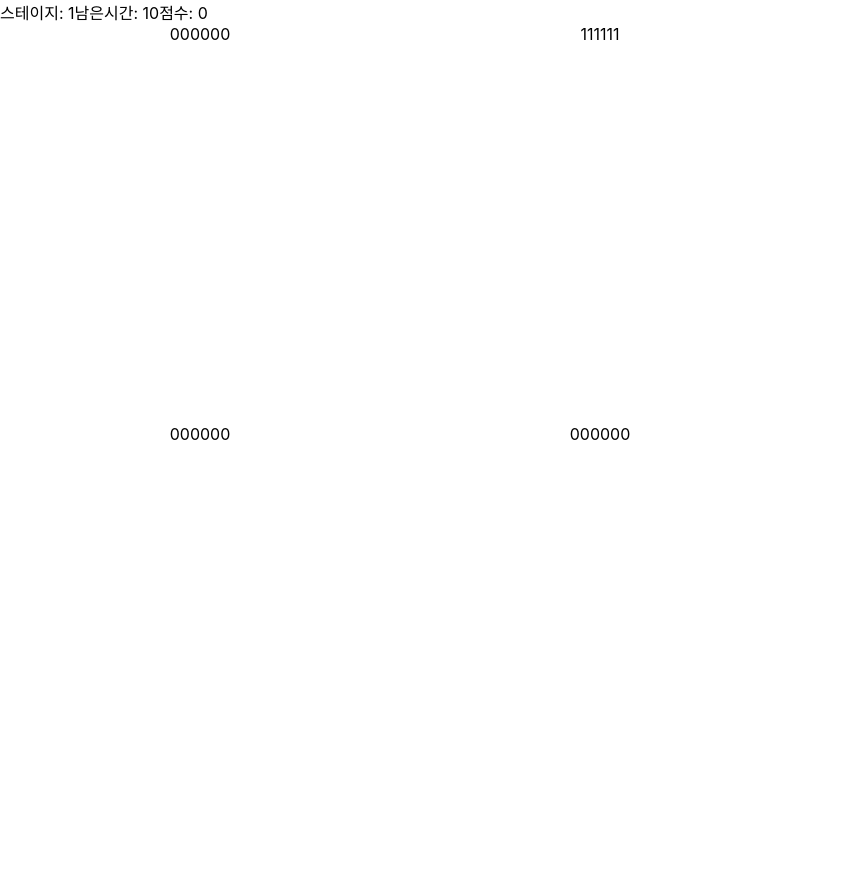
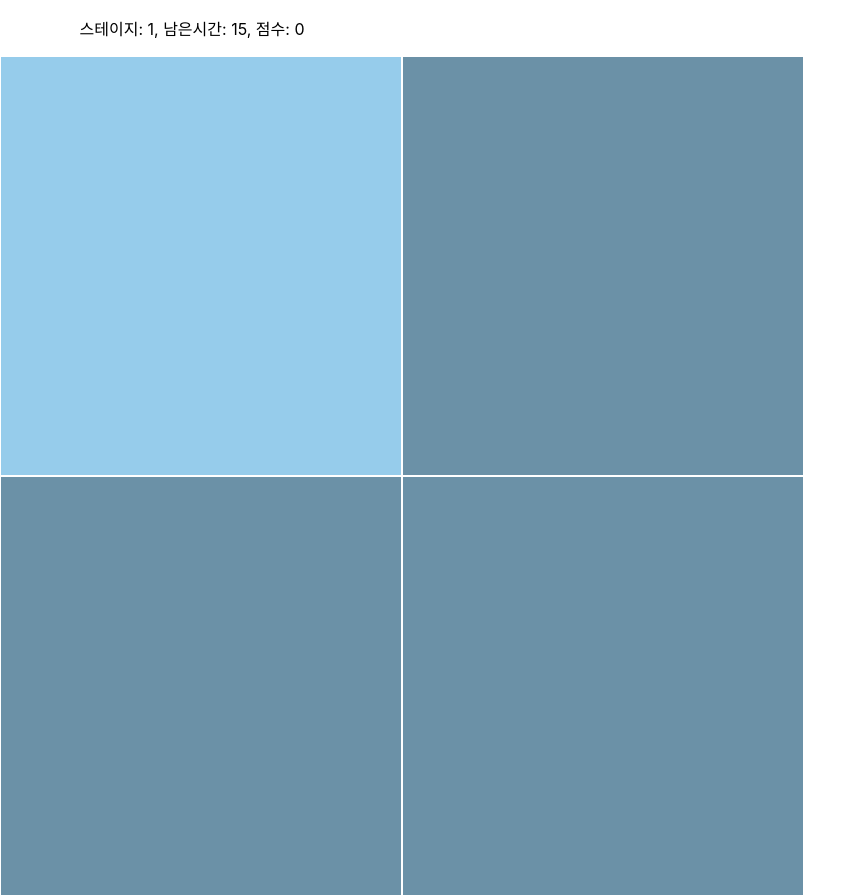
Before and after one commit to woobottle/square-select-game, a React (Create React App) app: page / in a window 1280 px wide. Shown: the whole page, without its empty margins (0-866 px from the left). Before the commit the page ends 824 px from the top, so only its background shows below. Built offline with nearby package versions, Linux system fonts and the light colour scheme.

Commit message:
add color and click action

```diff
--- a/src/App.css
+++ /dev/null
@@ -1,38 +0,0 @@
-.App {
-  text-align: center;
-}
-
-.App-logo {
-  height: 40vmin;
-  pointer-events: none;
-}
-
-@media (prefers-reduced-motion: no-preference) {
-  .App-logo {
-    animation: App-logo-spin infinite 20s linear;
-  }
-}
-
-.App-header {
-  background-color: #282c34;
-  min-height: 100vh;
-  display: flex;
-  flex-direction: column;
-  align-items: center;
-  justify-content: center;
-  font-size: calc(10px + 2vmin);
-  color: white;
-}
-
-.App-link {
-  color: #61dafb;
-}
-
-@keyframes App-logo-spin {
-  from {
-    transform: rotate(0deg);
-  }
-  to {
-    transform: rotate(360deg);
-  }
-}
--- a/src/App.tsx
+++ b/src/App.tsx
@@ -1,16 +1,42 @@
-import React, { useState } from 'react';
+import React, { useEffect, useMemo, useRef, useState } from 'react';
 import { ScoreBoard, GameBoard } from './components'
-import './App.css';
+import { useInterval } from './common/hooks';
+import { initialStage, initialTime, initialScore } from './common/constants/index';
+import { getResultText } from './common/utils';
 
 function App() {
-  const [stage, setStage] = useState<number>(1);
-  const [time, setTime] = useState<number>(15);
-  const [score, setScore] = useState<number>(0);
+  const [stage, setStage] = useState<number>(initialStage);
+  const [time, setTime] = useState<number>(initialTime);
+  const [score, setScore] = useState<number>(initialScore);
+  const [isRunning, setIsRunning] = useState<boolean>(true)
+  const resultText = useMemo(() => getResultText(stage, score), [stage, score]);
+  const timeRef = useRef<number>(time);
+
+  // useInterval(() => setTime((currTime) => currTime -= 1), isRunning ? 1000 : null)
+
+  useEffect(() => {
+    timeRef.current = time;
+    if (time <= 0) {
+      setTime(initialTime)
+      setIsRunning(false)
+    }
+  }, [time])
+
+  useEffect(() => {
+    if (isRunning === false) {
+      alert(resultText);
+
+      setStage(initialStage)
+      setTime(initialTime)
+      setScore(initialScore)
+      setIsRunning(true);
+    }
+  }, [isRunning, resultText])
 
   return (
     <div className="App">
-      <ScoreBoard stage={stage} time={time} score={score} setTime={setTime} setStage={setStage} setScore={setScore}/>
-      <GameBoard time={time} stage={stage} setStage={setStage} setTime={setTime} setScore={setScore}/>
+      <ScoreBoard stage={stage} time={time} score={score} />
+      <GameBoard timeRef={timeRef} stage={stage} setStage={setStage} setTime={setTime} setScore={setScore}/>
     </div>
   );
 }
--- /dev/null
+++ b/src/common/constants/index.ts
@@ -0,0 +1,4 @@
+export const minusTime = 3;
+export const initialStage = 1;
+export const initialTime = 15;
+export const initialScore = 0;
--- /dev/null
+++ b/src/common/utils/index.ts
@@ -0,0 +1,21 @@
+export const getResultText = (stage: number, score: number) =>
+  `최종 stage는 ${stage} 점수는 ${score} 입니다!!`;
+
+export const getPlusScore = (stage: number, remainTime: number) => {
+  return stage * stage * remainTime;
+};
+
+export const getBlockColors = (stage: number) => {
+  const red = Math.round(Math.random() * 255);
+  const blue = Math.round(Math.random() * 255);
+  const green = Math.round(Math.random() * 255);
+
+  const _red = Math.round((red / 100) * (70 + stage));
+  const _blue = Math.round((blue / 100) * (70 + stage));
+  const _green = Math.round((green / 100) * (70 + stage));
+
+  return {
+    answerColor: `rgb(${red}, ${blue}, ${green})`,
+    baseColor: `rgb(${_red}, ${_blue}, ${_green})`,
+  };
+};
--- a/src/components/BoardBlock.tsx
+++ b/src/components/BoardBlock.tsx
@@ -1,14 +1,13 @@
 import React from 'react';
 
 interface BoardBlockProps {
-  type: string;
+  color: string;
   size: number;
   onClick: React.MouseEventHandler<HTMLDivElement>;
-  text: string;
 }
 
-export const BoardBlock = ({ type, size, onClick, text } : BoardBlockProps) => {
+export const BoardBlock = ({ color, size, onClick } : BoardBlockProps) => {
   return (
-    <div style={{ width: `calc(800px/${Math.sqrt(size)})` }} onClick={onClick}>{text}</div>
+    <div style={{ width: `calc(800px/${Math.sqrt(size)})`, backgroundColor: color, margin: '1px' }} onClick={onClick} />
   )
 }
--- a/src/components/GameBoard.tsx
+++ b/src/components/GameBoard.tsx
@@ -1,43 +1,41 @@
 import React from 'react'
 import styled from 'styled-components';
+import { minusTime } from '../common/constants';
+import { getBlockColors, getPlusScore } from '../common/utils';
 import { BoardBlock } from './BoardBlock';
+import { initialTime } from '../common/constants/index';
 
 interface GameBoardProps {
-  time: number;
   stage: number;
+  timeRef: React.MutableRefObject<number>;
   setStage: React.Dispatch<React.SetStateAction<number>>;
   setTime: React.Dispatch<React.SetStateAction<number>>;
   setScore: React.Dispatch<React.SetStateAction<number>>;
 }
 
-const GameBoard = ({ time, stage, setStage, setTime, setScore }: GameBoardProps) => {
-  const size = Math.pow(Math.ceil(stage/2) + 1, 2)
+const GameBoard = ({ timeRef, stage, setStage, setTime, setScore }: GameBoardProps) => {
+  const size = Math.pow(Math.ceil(stage / 2) + 1, 2);
   const answer = ~~(Math.random() * size)
   const questions = Array(size).fill(0)
   questions[answer] = 1
 
+  const { answerColor, baseColor } = getBlockColors(stage);
   const wrongClick = () => {
-    setTime((el) => el -= 3)
+    setTime((el) => el -= minusTime)
   }
 
   const nextStage = () => {
-    setScore((score) => {
-      const addedScore = stage * stage * time;
-      console.log(addedScore, time)
-      return score += addedScore
-    })
+    const plusScore = getPlusScore(stage, timeRef.current);
+    setScore((score) => score += plusScore)
     setStage((el) => el += 1)
-    setTime(15)
+    setTime(initialTime)
   }
 
   return (
     <GameBoardWrapper>
-      {questions.map((question) => {
-        if(question === 0) {
-          return <BoardBlock type="" size={size} onClick={wrongClick} text="000000"/>
-        }
-        return <BoardBlock type="" size={size} onClick={nextStage} text="111111" />
-      })}
+      {questions.map((question) =>
+        <BoardBlock size={size} onClick={question === 0 ? wrongClick : nextStage} color={question === 0 ? baseColor : answerColor} />
+      )}
     </GameBoardWrapper>
   )
 }
@@ -45,19 +43,15 @@ const GameBoard = ({ time, stage, setStage, setTime, setScore }: GameBoardProps)
 export default React.memo(GameBoard);
 
 const GameBoardWrapper = styled.div`
-  width: 800px;
-  height: 800px;
+  width: 840px;
+  height: 840px;
   display: flex;
   flex-flow: row wrap;
 `
 
-const Rectangle = styled.div`
-
-`
-
 // answer: 0
 // answerColor: "rgb(172, 111, 148)"
-// baseColor: "rgb(196, 135, 172)"
+// baseColor: "rgb(94, 80, 88)" 60
 // isPlaying: true
 // onSelect: ƒ(t)
 // score: 8
@@ -66,7 +60,7 @@ const Rectangle = styled.div`
 
 // answer: 4
 // answerColor: "rgb(163, 4, 26)"
-// baseColor: "rgb(186, 27, 49)"
+// baseColor: "rgb(186, 27, 49)" 23
 // isPlaying: true
 // onSelect: ƒ(t)
 // score: 2033
@@ -75,7 +69,7 @@ const Rectangle = styled.div`
 
 // answer: 32
 // answerColor: "rgb(136, 34, 145)"
-// baseColor: "rgb(114, 12, 167)"
+// baseColor: "rgb(114, 12, 167)" 22
 // isPlaying: true
 // onSelect: ƒ(t)
 // score: 18088
@@ -84,7 +78,7 @@ const Rectangle = styled.div`
 
 // answer: 27
 // answerColor: "rgb(192, 21, 160)"
-// baseColor: "rgb(214, 43, 138)"
+// baseColor: "rgb(214, 43, 138)" 22
 // isPlaying: true
 // onSelect: ƒ(t)
 // score: 28294
--- a/src/components/ScoreBoard.tsx
+++ b/src/components/ScoreBoard.tsx
@@ -1,45 +1,24 @@
-/* eslint-disable react-hooks/exhaustive-deps */
-import React, { useEffect, useState } from 'react';
-import { useInterval } from '../common/hooks/index';
+import React from 'react';
+import styled from 'styled-components';
 
-interface HeaderProps {
+interface ScoreBoardProps {
   stage: number;
   time: number;
   score: number;
-  setTime: React.Dispatch<React.SetStateAction<number>>;
-  setStage: React.Dispatch<React.SetStateAction<number>>;
-  setScore: React.Dispatch<React.SetStateAction<number>>;
 }
 
-const Header = ({ stage, time, score, setTime, setStage, setScore}: HeaderProps ) => {
-  const [isRunning, setIsRunning] = useState<boolean>(true)
-
-  useEffect(() => {
-    if (time <= 0) {
-      setTime(0)
-      setIsRunning(false)
-    }
-  }, [time])
-
-  useEffect(() => {
-    if (isRunning === false) {
-      alert(score);
-      setTime(15)
-      setStage(1)
-      setScore(0)
-      setIsRunning(true);
-    }
-  }, [isRunning, score])
-
-  useInterval(() => setTime((currTime) => currTime -= 1), isRunning ? 1000 : null);
-
+const ScoreBoard = ({ stage, time, score }: ScoreBoardProps ) => {
   return (
-    <div style={{display: "flex"}}>
-      <div>스테이지: {stage}</div>
-      <div>남은시간: {time}</div>
-      <div>점수: {score}</div>
-    </div>
+    <ScoreBoardWrapper>
+      <p>스테이지: {stage}, 남은시간: {time}, 점수: {score}</p>
+    </ScoreBoardWrapper>
   )
 }
 
-export default React.memo(Header);
+export default React.memo(ScoreBoard);
+
+const ScoreBoardWrapper = styled.div`
+  width: 30%;
+  justify-content: center;
+  display: flex;
+`;
--- a/src/index.tsx
+++ b/src/index.tsx
@@ -2,7 +2,6 @@ import React from 'react';
 import ReactDOM from 'react-dom';
 import './index.css';
 import App from './App';
-import reportWebVitals from './reportWebVitals';
 
 ReactDOM.render(
   <React.StrictMode>
@@ -10,8 +9,3 @@ ReactDOM.render(
   </React.StrictMode>,
   document.getElementById('root')
 );
-
-// If you want to start measuring performance in your app, pass a function
-// to log results (for example: reportWebVitals(console.log))
-// or send to an analytics endpoint. Learn more: https://bit.ly/CRA-vitals
-reportWebVitals();
--- a/src/react-app-env.d.ts
+++ /dev/null
@@ -1 +0,0 @@
-/// <reference types="react-scripts" />
--- a/src/reportWebVitals.ts
+++ /dev/null
@@ -1,15 +0,0 @@
-import { ReportHandler } from 'web-vitals';
-
-const reportWebVitals = (onPerfEntry?: ReportHandler) => {
-  if (onPerfEntry && onPerfEntry instanceof Function) {
-    import('web-vitals').then(({ getCLS, getFID, getFCP, getLCP, getTTFB }) => {
-      getCLS(onPerfEntry);
-      getFID(onPerfEntry);
-      getFCP(onPerfEntry);
-      getLCP(onPerfEntry);
-      getTTFB(onPerfEntry);
-    });
-  }
-};
-
-export default reportWebVitals;
```
Also changed, not shown: src/common/hooks/useInterval.ts (+1 -6 lines), src/setupTests.ts (deleted, +0 -5 lines), 2 other files (tests, documents, lock files or other folders).
